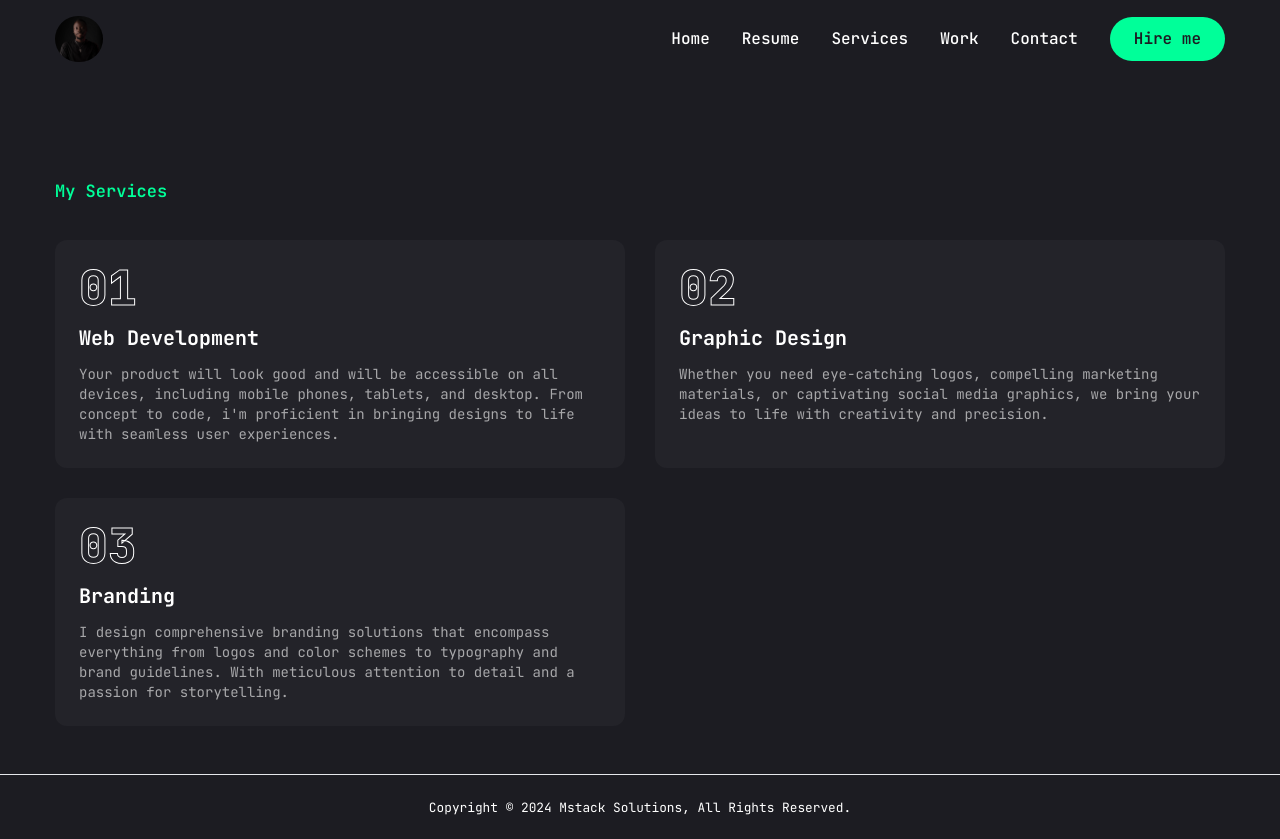
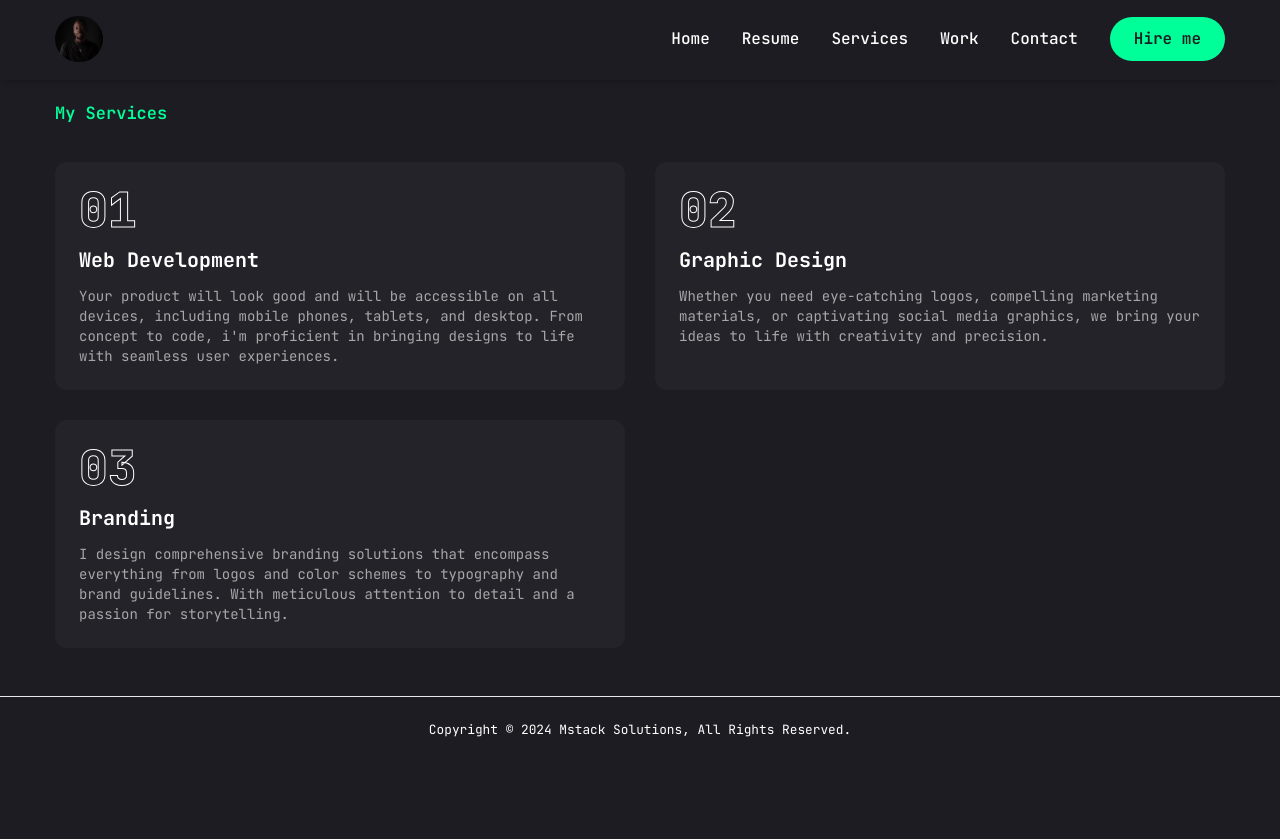
Before and after one commit to MStackPro/Next-Portfolio, a Next.js app: page /services in a window 1280 px wide. After the commit the page ends 800 px from the top, so only its background shows below. Built offline with nearby package versions, Linux system fonts and the light colour scheme.

Commit message:
modified

```diff
--- a/app/page.jsx
+++ b/app/page.jsx
@@ -7,14 +7,14 @@ import Resume from "./resume/page";
 import Services from "./services/page";
 import Work from "./work/page";
 import Contact from "./contact/page";
+// import Cv from "../app/assets/WalshakManassehCV.docx"
 
 const Home = () => {
   return (
-    <section className="h-full">
+    <section className="h-full mt-32">
       <div className="container mx-auto h-full">
         {/* HERO */}
         <div className="flex flex-col xl:flex-row items-center justify-between mt-12 xl:mt-12 xl:pb-12">
-
           {/* TEXT */}
           <div className="text-center xl:text-left">
             <div className="mb-6">
@@ -50,25 +50,25 @@ const Home = () => {
 
           {/* PHOTO */}
           <div>
-            <Photo/>
+            <Photo />
           </div>
         </div>
       </div>
 
       {/* STATS */}
-      <Stats/>
+      <Stats />
 
       {/* Resume */}
-      <Resume/>
+      <Resume />
 
       {/* Services */}
-      <Services/>
+      <Services />
 
       {/* Work */}
-      <Work/>
+      <Work />
 
       {/* Contact */}
-      <Contact/>
+      <Contact />
     </section>
   );
 };
--- a/app/services/page.jsx
+++ b/app/services/page.jsx
@@ -21,7 +21,7 @@ const services = [
 ];
 const Services = () => {
   return (
-    <section className="min-h[80vh] flex flex-col justify-center py-12 xl:py-0 mt-24" id="services">
+    <section className="min-h[80vh] flex flex-col justify-center py-12 xl:py-0 xl:mt-24 mt-16" id="services">
       <div className="container mx-auto">
         <p className="text-accent text-[17px] font-semibold mb-8">
           My Services
--- a/components/Header.jsx
+++ b/components/Header.jsx
@@ -8,7 +8,7 @@ import Logo from "../app/assets/logo.jpg";
 
 const Header = () => {
   return (
-    <header className="py-4 text-white">
+    <header className="py-4 text-white shadow-md h-20 fixed z-20 w-screen top-0 bg-primary">
       <div className="container mx-auto flex justify-between items-center">
         {/* ==== NAV LOGO ==== */}
         <div className="overflow-hidden rounded-full">
```
Also changed, not shown: 1 other file (tests, documents, lock files or other folders). Lines whose indentation alone changed are shown as unchanged.
